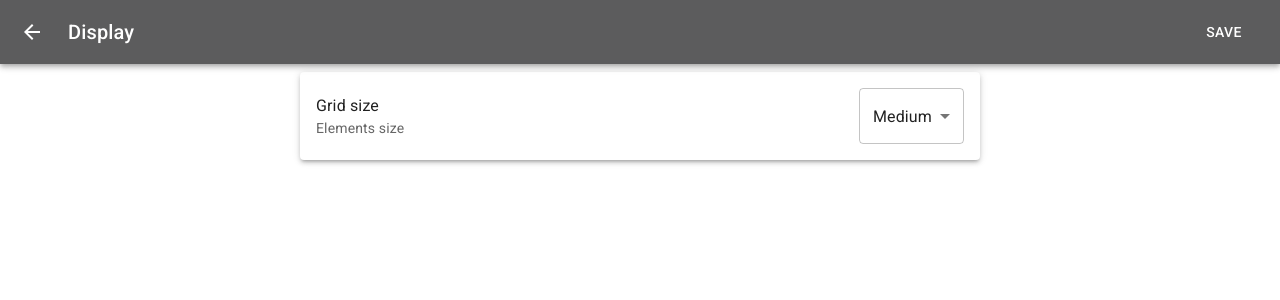
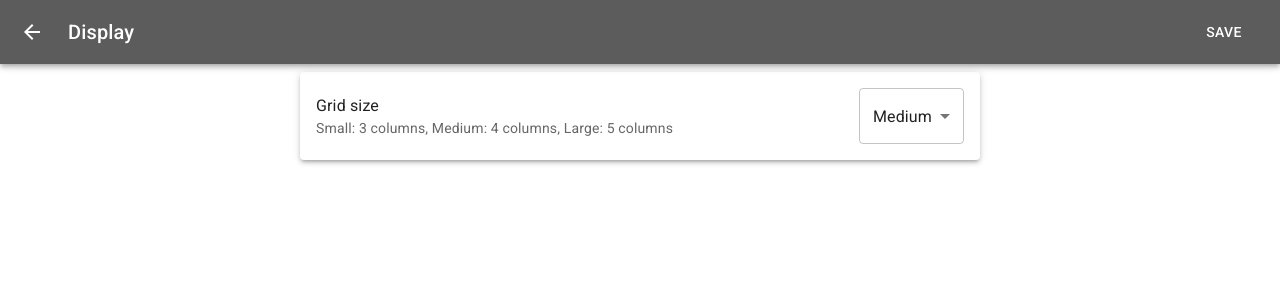
Before and after one commit to RodriSanchez1/cboard-phrase, a React (Vite) app: page /settings/display in a window 1280 px wide. Shown: the top 300 px of the page. Built offline with nearby package versions, Linux system fonts and the light colour scheme.

Commit message:
Chore: Change grid size seconday message

```diff
--- a/src/features/display/Display.messages.js
+++ b/src/features/display/Display.messages.js
@@ -24,6 +24,6 @@ export default defineMessages({
   },
   gridSizeSecondary: {
     id: 'cboard.components.Settings.Display.gridSizeSecondary',
-    defaultMessage: 'Elements size',
+    defaultMessage: 'Small: 3 columns, Medium: 4 columns, Large: 5 columns',
   },
 });
```
